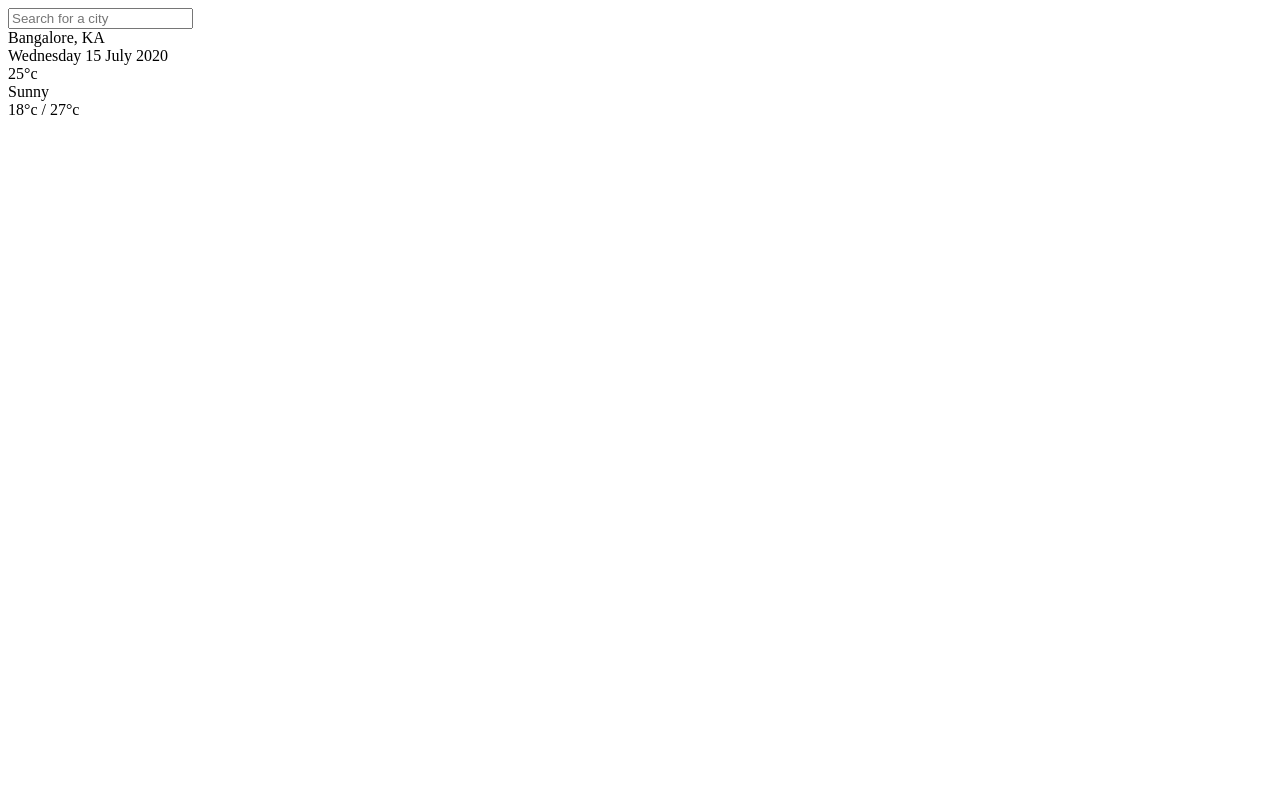
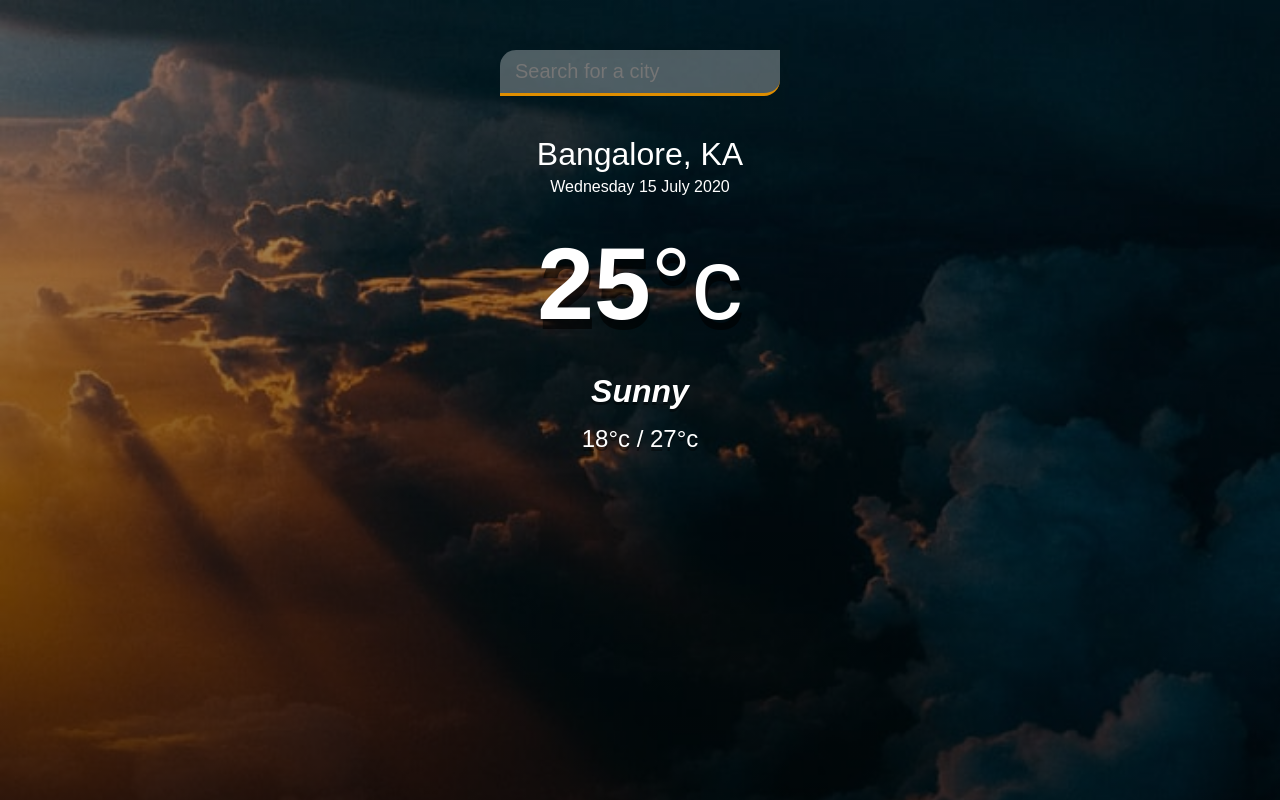
Before and after one commit to ahsanhyder625/masai-sprint-5, a plain HTML site: page index.html in a window 1280 px wide. Drawn offline with Linux system fonts and the light colour scheme.

Commit message:
css commit

```diff
--- a/index.html
+++ b/index.html
@@ -4,6 +4,7 @@
     <meta charset="UTF-8">
     <meta name="viewport" content="width=device-width, initial-scale=1.0">
     <title>Weather Api</title>
+    <link rel="stylesheet" href="weather.css"/>
 </head>
 <body>
     <div class="main-div">
@@ -24,6 +25,7 @@
             </div>
         </main>
     </div>
+    <div></div>
    <script type="text/javascript" src="script.js"></script>
 </body>
 </html>
--- /dev/null
+++ b/weather.css
@@ -0,0 +1,95 @@
+*{
+    margin:0;
+    padding: 0;
+    box-sizing: border-box;
+}
+
+body{
+    font-family:sans-serif;
+    background-image: url("resources/background.jfif");
+    background-size: cover;
+    background-position:top center;
+}
+
+.main-div{
+    display: flex;
+    flex-direction: column;
+    min-height:100vh;
+    background-image: linear-gradient(to bottom, rgba(0,0,0,0.3),rgba(0,0,0,0.6));
+}
+
+header{
+    display: flex;
+    justify-content: center;
+    align-items: center;
+    padding: 50px 15px 15px;
+}
+
+header input{
+    width: 100%;
+    max-width: 280px;
+    padding: 10px 15px;
+    border: none;
+    outline: none;
+    background-color: rgba(255,255,255,0.3);
+    border-radius: 16px 0px 16px 0px;
+    border-bottom: 3px solid #DF8E00;
+    color: #313131;
+    font-size: 20px;
+    font-weight: 300;
+    transition: 0.2s ease-out;
+}
+
+
+header input:focus {
+    background-color: rgba(255, 255, 255, 0.6);
+  }
+
+  main {
+    flex: 1 1 100%;
+    padding: 25px 25px 50px;
+    display: flex;
+    flex-direction: column;
+    align-items: center;
+    text-align: center;
+  }
+
+  .location .city {
+    color: #FFF;
+    font-size: 32px;
+    font-weight: 500;
+    margin-bottom: 5px;
+  }
+
+  .location .date {
+    color: #FFF;
+    font-size: 16px;
+  }
+
+  .curr .temp {
+    color: #FFF;
+    font-size: 102px;
+    font-weight: 900;
+    margin: 30px 0px;
+    text-shadow: 2px 10px rgba(0, 0, 0, 0.6);
+  }
+
+  .curr .temp span {
+    font-weight: 500;
+  }
+
+  .curr .weather {
+    color: #FFF;
+    font-size: 32px;
+    font-weight: 700;
+    font-style: italic;
+    margin-bottom: 15px;
+    text-shadow: 0px 3px rgba(0, 0, 0, 0.4);
+  }
+
+  .curr .high-low {
+    color: #FFF;
+    font-size: 24px;
+    font-weight: 500;
+    text-shadow: 0px 4px rgba(0, 0, 0, 0.4);
+  }
```
